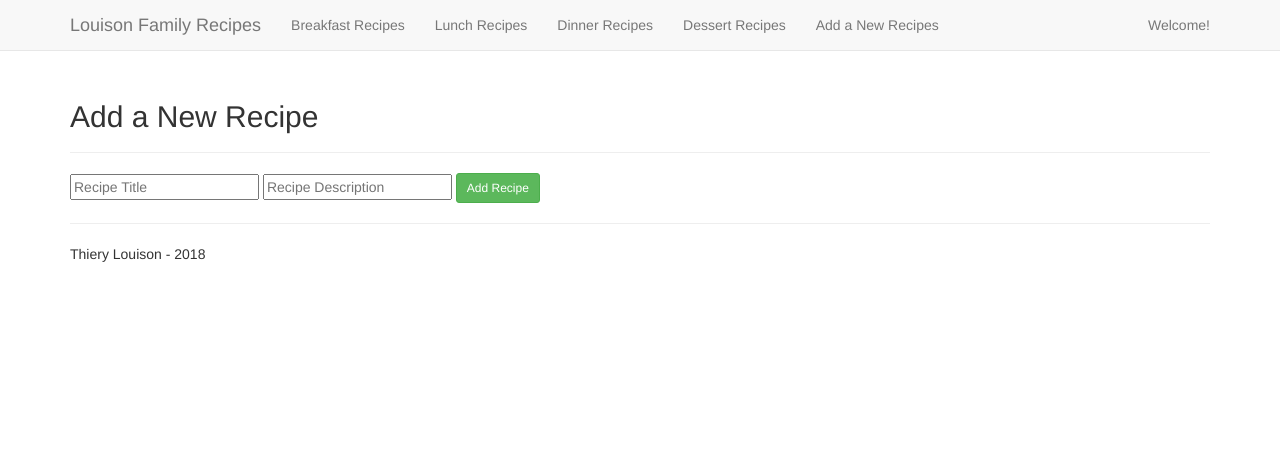
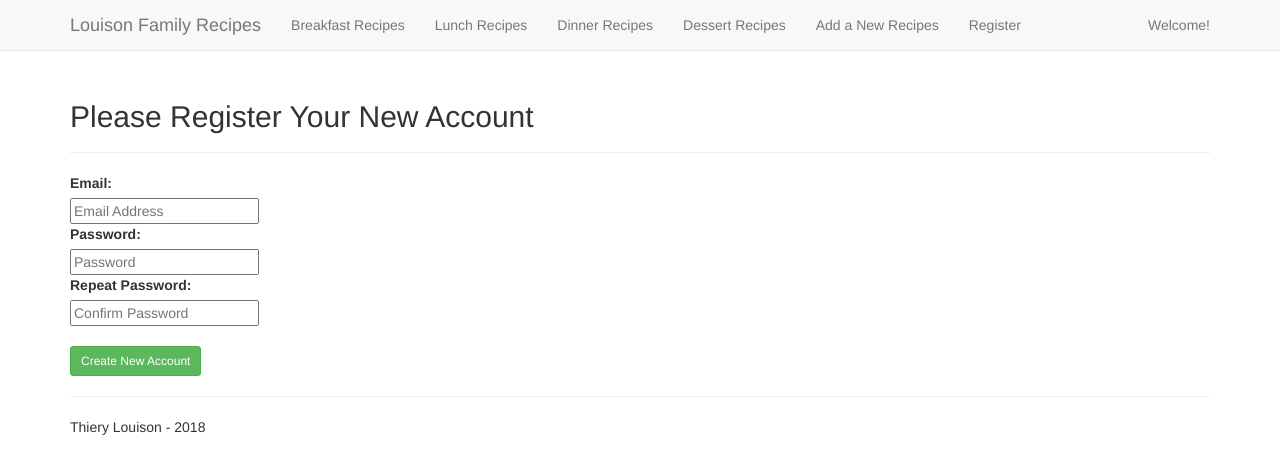
Before and after one commit to thieryl/recipe_app, a Flask app: page /add in a window 1280 px wide. Shown: the top 474 px of the page. Run offline with Flask 2, Linux system fonts and the light colour scheme; some libraries are stand-ins or nearby versions.

Commit message:
Add user registration

```diff
--- a/project/recipes/views.py
+++ b/project/recipes/views.py
@@ -6,8 +6,7 @@ from .forms import AddRecipeForm
 
 
 # template config
-recipes_blueprint = Blueprint('recipes', __name__,
-                              template_folder='templates')
+recipes_blueprint = Blueprint('recipes', __name__)
 
 
 def flash_errors(form):
--- a/project/recipes/templates/layout.html
+++ b/project/templates/layout.html
@@ -40,6 +40,7 @@
                     <li><a href="#">Dinner Recipes</a></li>
                     <li><a href="#">Dessert Recipes</a></li>
                     <li><a href="{{ url_for('recipes.add_recipe') }}">Add a New Recipes</a></li>
+                    <li><a href="{{ url_for('users.register') }}">Register</a></li>
                 </ul>
                 <ul class="nav navbar-nav navbar-right">
                     <li><a href="#">Welcome!</a></li>
--- /dev/null
+++ b/project/templates/register.html
@@ -0,0 +1,18 @@
+{% extends "layout.html" %}
+{% from "_form_macro.html" import render_field %}
+{% block content %}
+<div class="user-registration">
+    <div class="page-header">
+        <h2>Please Register Your New Account</h2>
+    </div>
+    <form action="{{ url_for('users.register') }}" method='post'>
+        {{ form.crsf_token }}
+        <dl>
+            {{ render_field(form.email, placeholder="Email Address") }}
+            {{ render_field(form.password, placeholder="Password") }}
+            {{ render_field(form.confirm, placeholder="Confirm Password")}}
+        </dl>
+        <button class="btn btn-sm btn-success" type="submit">Create New Account</button>
+    </form>
+</div>
+{% endblock content %}
--- /dev/null
+++ b/project/users/forms.py
@@ -0,0 +1,18 @@
+# project/users/form.py
+
+from flask_wtf import FlaskForm
+from wtforms import StringField, PasswordField
+from wtforms.validators import DataRequired, Length, EqualTo, Email
+
+
+class RegisterForm(FlaskForm):
+    email = StringField('Email',
+                        validators=[DataRequired(),
+                                    Email(),
+                                    Length(min=6, max=40)])
+    password = PasswordField('Password',
+                             validators=[DataRequired(),
+                                         Length(min=6, max=40)])
+    confirm = PasswordField('Repeat Password',
+                            validators=[DataRequired(),
+                                        EqualTo('password')])
--- a/project/users/views.py
+++ b/project/users/views.py
@@ -1,12 +1,34 @@
 # project/users/views.py
-from flask import render_template, Blueprint
+from flask import render_template, Blueprint, request, redirect, url_for, flash
+from sqlalchemy.exc import IntegrityError
+from project import db
+from project.models import User
+from .forms import RegisterForm
 
 # Blueprint config
 
-users_blueprint = Blueprint('users', __name__,
-                            template_folder='templates')
+users_blueprint = Blueprint('users', __name__)
 
 
 @users_blueprint.route('/login')
 def login():
     return render_template('login.html')
+
+
+@users_blueprint.route('/add', methods=['GET', 'POST'])
+def register():
+    form = RegisterForm(request.form)
+    if request.method == 'POST':
+        if form.validate_on_submit():
+            try:
+                new_user = User(form.email.data, form.password.data)
+                new_user.authenticated = True
+                db.session.add(new_user)
+                db.session.commit()
+                flash('Thanks for registering!', 'success')
+                return redirect(url_for('recipes.index'))
+            except:
+                db.session.rollback()
+                flash('Error! Email ({}) already exist'.format(
+                    form.email.data), 'error')
+    return render_template('register.html', form=form)
```
Also changed, not shown: db_create.py (+9 -2 lines), project/models.py (+16 -0 lines), project/recipes/templates/index.html (deleted, +0 -18 lines), project/templates/index.html (+4 -7 lines), project/users/templates/login.html (deleted, +0 -18 lines), project/templates/_form_macro.html (renamed from project/recipes/templates/_form_macro.html), project/templates/add_recipe.html (renamed from project/recipes/templates/add_recipe.html), project/templates/login.html (added), project/templates/recipes.html (renamed from project/recipes/templates/recipes.html), 2 other files.
